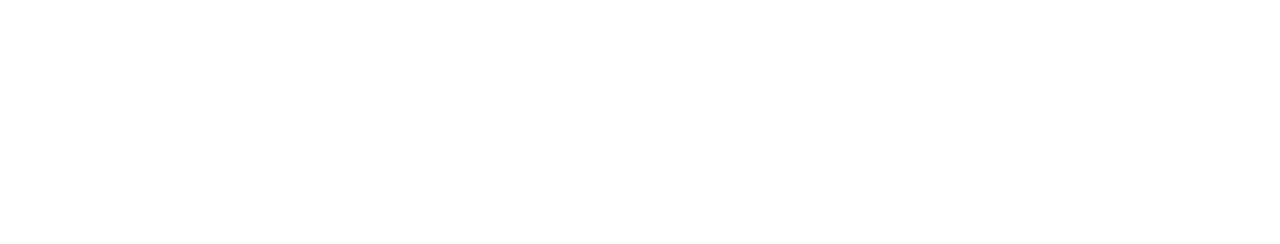
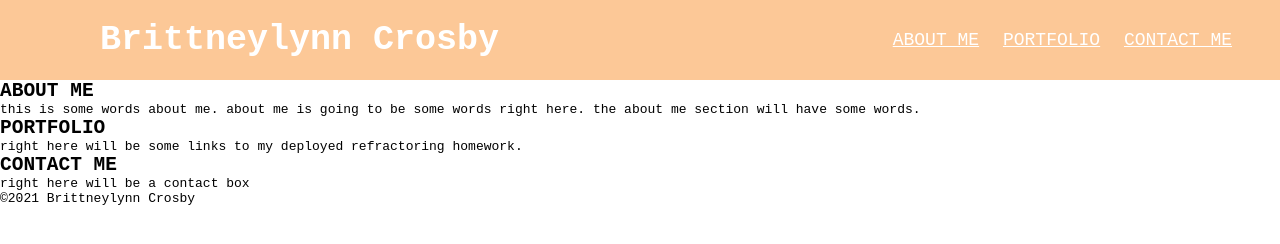
Before and after one commit to brittnc/portfolio-homework, a plain HTML site: page index.html in a window 1280 px wide. Drawn offline with Linux system fonts and the light colour scheme.

Commit message:
started adding name,links,main body

```diff
--- a/assets/css/style.css
+++ b/assets/css/style.css
@@ -0,0 +1,58 @@
+:root{
+    --blue: #3d82c2;
+    --white: #fff;
+    --tan: #fcc897;
+}
+
+*{
+    padding: 0;
+    margin: 0;
+}
+
+body{
+    font-family: monospace;
+}
+
+nav{
+    height: 80px;
+    width: 100%;
+    background: var(--tan);
+}
+
+label.logo{
+    font-size: 35px;
+    font-weight: bold;
+    color: var(--white);
+    padding: 0 100px;
+    line-height: 80px;
+}
+
+nav ul{
+    float: right;
+    margin-right: 40px;
+}
+
+nav li{
+    display: inline-block;
+    margin: 0 8px;
+    line-height: 80px;
+}
+
+nav a{
+    color:var(--white);
+    font-size: 18px;
+}
+
+a:hover{
+    border: 2px;
+    border-style: dashed;
+    border-color: var(--blue);
+    cursor: pointer;
+}
+
+@media screen and (max-width: 768px) {
+    main,
+    nav {
+      flex-direction: column;
+    }
+  }
--- a/index.html
+++ b/index.html
@@ -2,30 +2,45 @@
 <html lang="en">
 
 <head>
+<!--Meta Tags-->
   <meta charset="UTF-8">
   <meta name="viewport" content="width=device-width, initial-scale=1.0">
-  <title>CSS Snippet Cheatsheet</title>
+  <title>Brittneylynn Crosby</title>
+
+
+<!--Stylesheet Links-->
   <link rel="stylesheet" href="assets/css/reset.css" />
   <link rel="stylesheet" href="./assets/css/style.css" />
 </head>
 
 <body>
+<!--Name and Navigaton Links-->
+    <nav>
+        <label class="logo">Brittneylynn Crosby</label>
+        <ul>
+            <li><a href="">ABOUT ME</a></li>
+            <li><a href="">PORTFOLIO</a></li>
+            <li><a href="">CONTACT ME</a></li>
+        </ul>
+    </nav>
 
 
-  <header>
-
-
-
-
-
-  </header>
-
-
-
-
+<!--About Me Section-->
     <main>
 
+        <section class="about-me">
+            <h2>ABOUT ME</h2>
+                <p>this is some words about me. about me is going to be some words right here. the about me section will have some words.</p>
+        </section>
 
+        <section class="portfolio">
+            <h2>PORTFOLIO</h2>
+                <p>right here will be some links to my deployed refractoring homework.</p>
+        </section>
+        <section class="contact">
+            <h2>CONTACT ME</h2>
+                <p>right here will be a contact box</p>
+        </section>
 
 
 
@@ -39,12 +54,7 @@
 
 
     <footer>
-
-
-
-
-
-
+        &copy;2021 Brittneylynn Crosby
     </footer>
 
 
```
Lines whose indentation alone changed are shown as unchanged.
